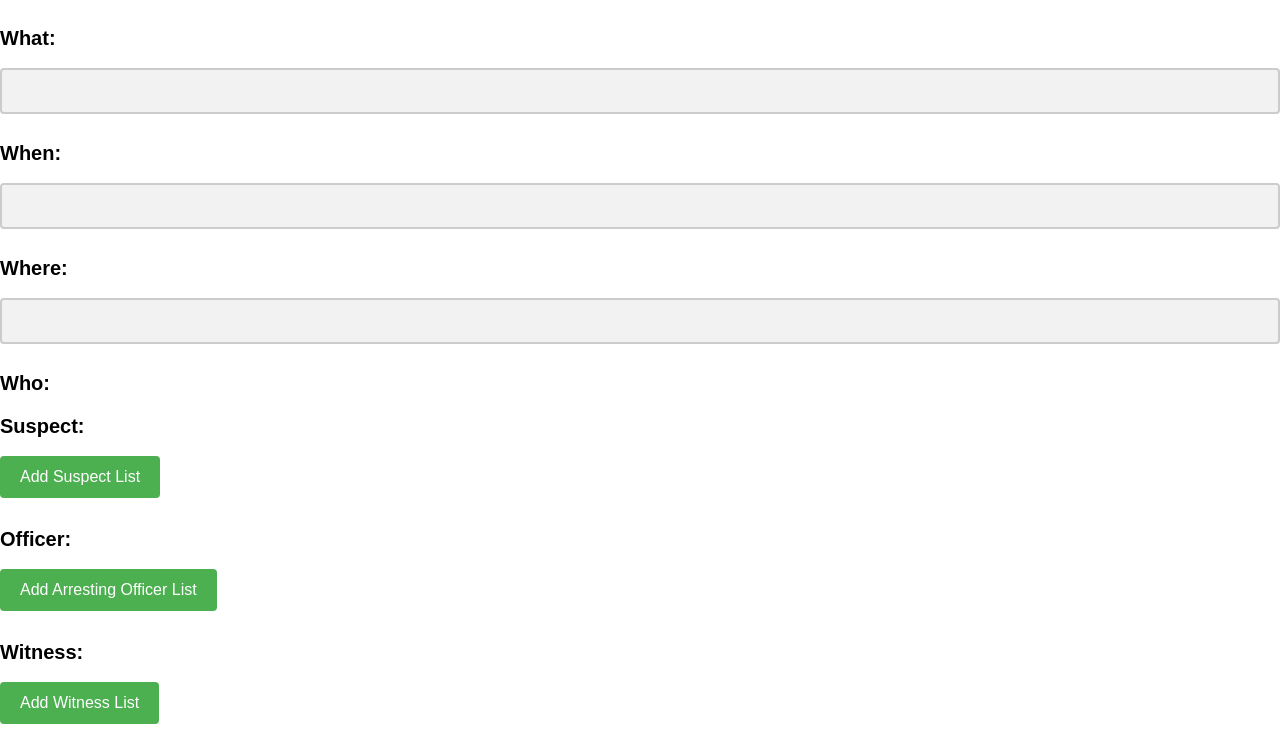
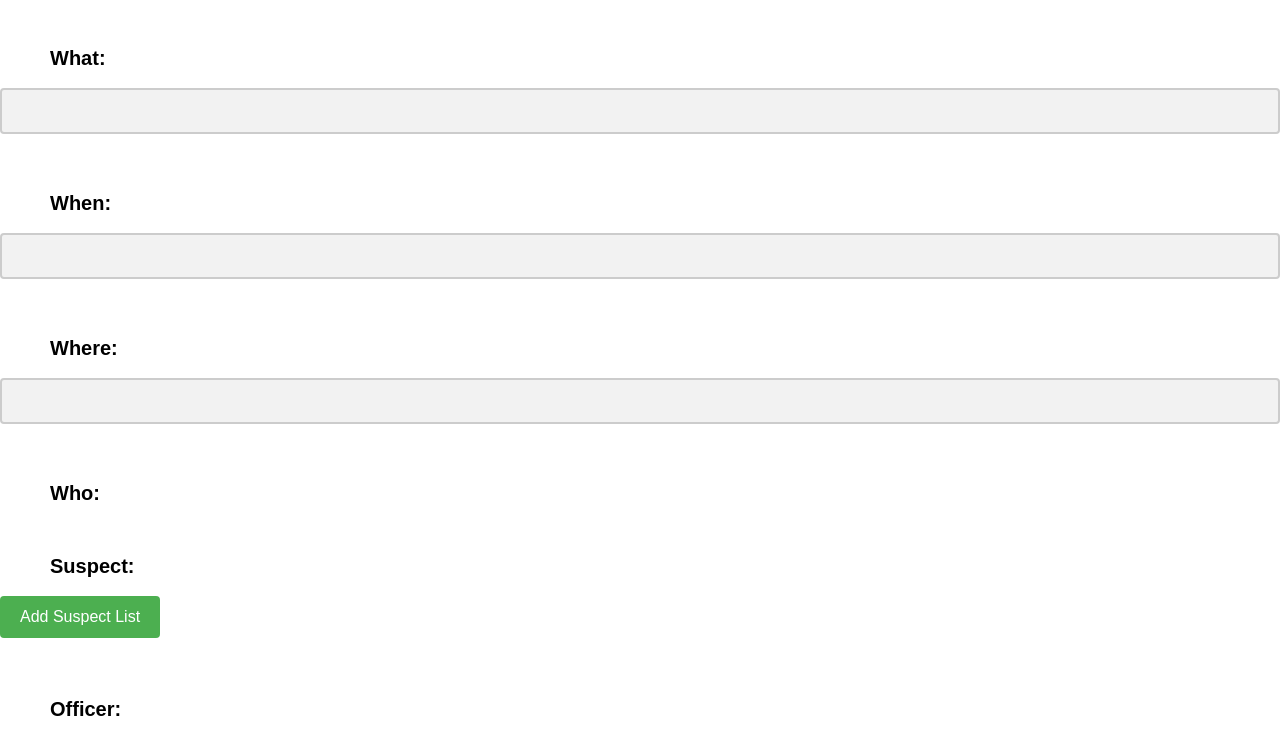
Before and after one commit to johannes-xerxes-sz/sugopapa1, a plain HTML site: page index.html in a window 1280 px wide. Shown: the part 60-796 px from the top of the page. Drawn offline with Linux system fonts and the light colour scheme.

Commit message:
changes button

```diff
--- a/index.css
+++ b/index.css
@@ -11,8 +11,9 @@ body {
 
   label {
     font-weight: bold;
+    padding-left: 50px;
     display: block;
-    margin: 20px 0;
+    margin: 50px 0;
   }
 
   input[type="text"] {
@@ -27,6 +28,8 @@ body {
   /* Add styles for the buttons */
   button {
     background-color: #4CAF50; /* Green */
+    padding-left: 50px;
+
     color: white;
     padding: 14px 20px;
     margin: 8px 0;
```
